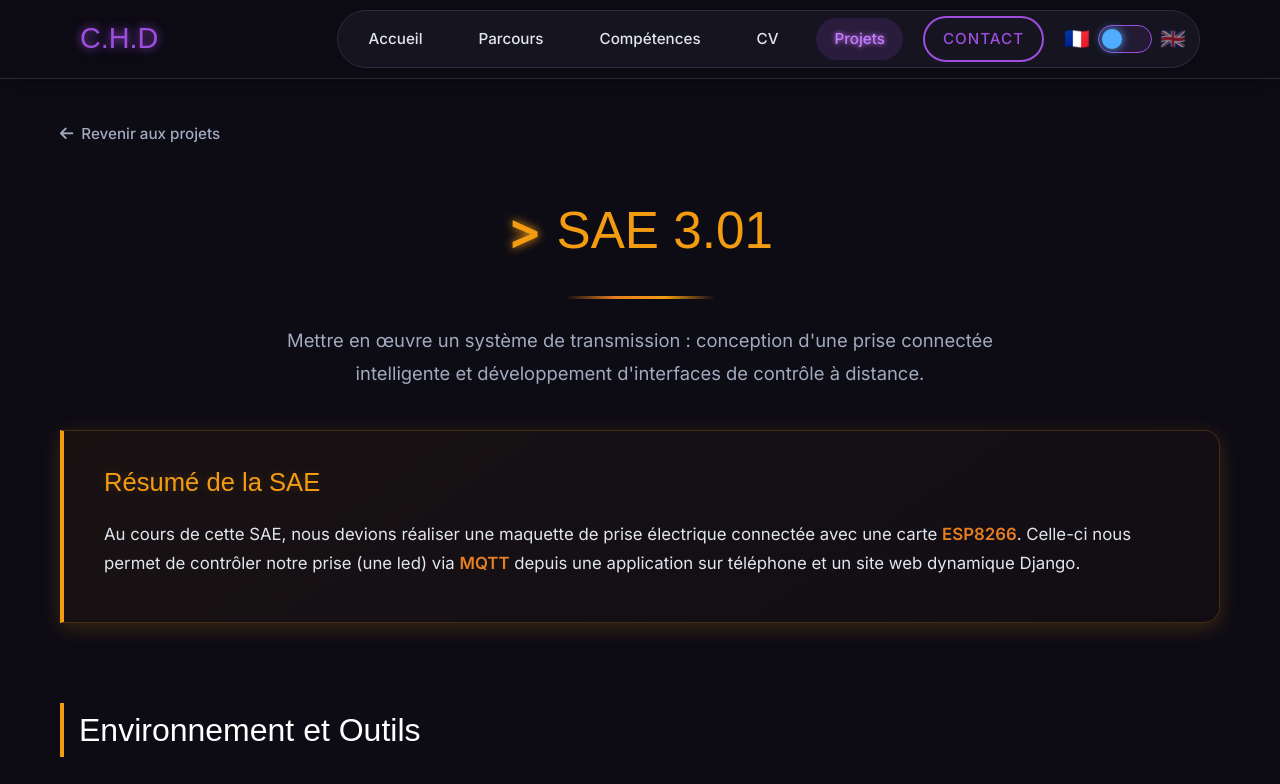
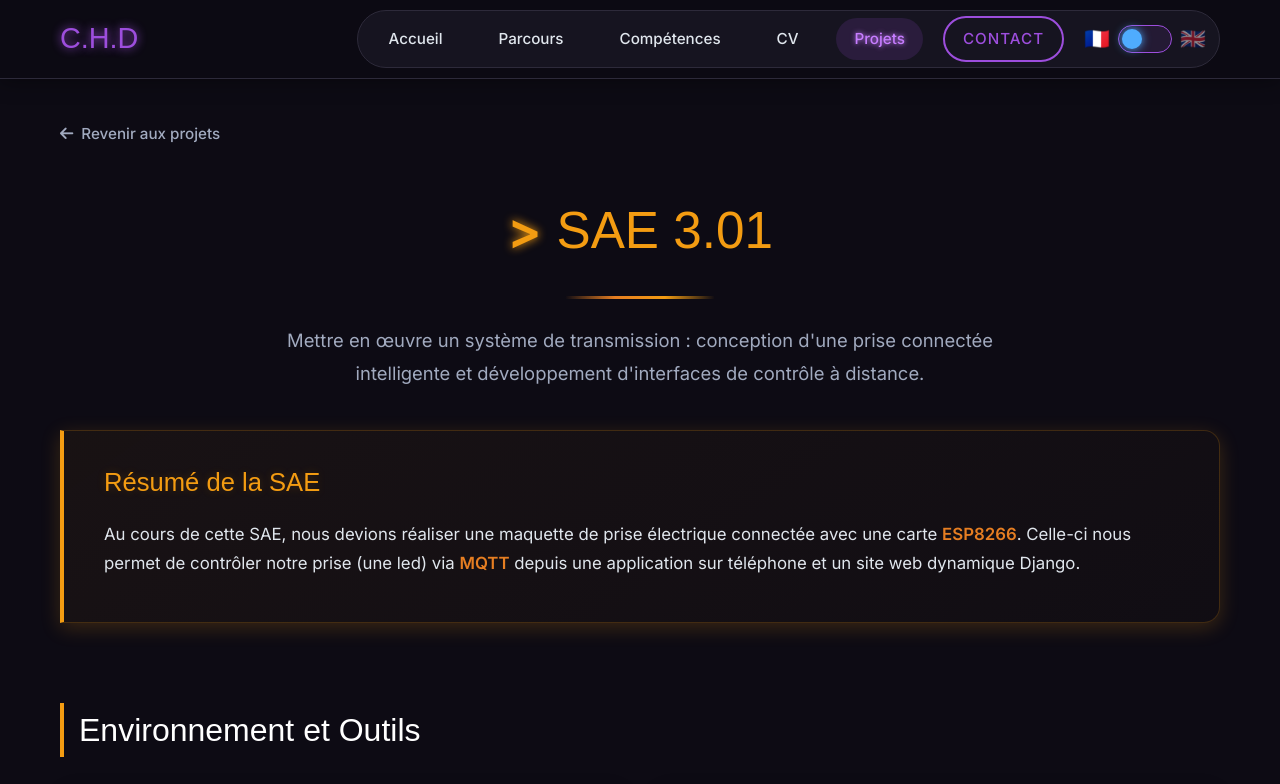
Before and after one commit to 1gn0/portfolio, a plain HTML site: page sae301.html in a window 1280 px wide. Shown: the top 784 px of the page. Drawn offline with Linux system fonts and the light colour scheme; a web font is replaced by a local one.

Commit message:
Update sae301.html

```diff
--- a/sae301.html
+++ b/sae301.html
@@ -24,6 +24,7 @@
             --font-mono: 'Courier New', Courier, monospace;
             --radius-md: 16px;
             --radius-lg: 30px;
+
             --success: #2ecc71;
             --success-glow: rgba(46, 204, 113, 0.2);
             --danger: #e74c3c;
@@ -58,7 +59,7 @@
         .page-subtitle { color: var(--text-muted); font-size: 1.15rem; max-width: 800px; margin: 0 auto; line-height: 1.8; opacity: 0; animation: fadeIn 1s ease forwards 0.2s; }
 
         header { background-color: rgba(13, 11, 20, 0.95); padding: 10px 0; position: fixed; width: 100%; top: 0; z-index: 1000; backdrop-filter: blur(10px); border-bottom: 1px solid var(--border-color); box-shadow: 0 2px 20px rgba(0,0,0,0.4); }
-        nav { display: flex; justify-content: space-between; align-items: center; padding: 0 20px; max-width: 1200px; margin: 0 auto; width: 100%; }
+        nav { display: flex; justify-content: space-between; align-items: center; position: relative; }
         .logo { font-size: 1.8rem; color: var(--accent); font-family: var(--font-title); text-shadow: 0 0 10px var(--accent); }
 
         .menu-toggle { display: none; font-size: 1.8rem; color: var(--accent); cursor: pointer; transition: color 0.3s; }
@@ -158,6 +159,7 @@
             .nav-links.active { transform: translateY(0); opacity: 1; pointer-events: auto; }
             .nav-links li { margin: 15px 0; }
             .lang-switch-container { margin: 15px 0 0 0; justify-content: center; }
+
             .tools-grid { grid-template-columns: 1fr; }
         }
 
```
